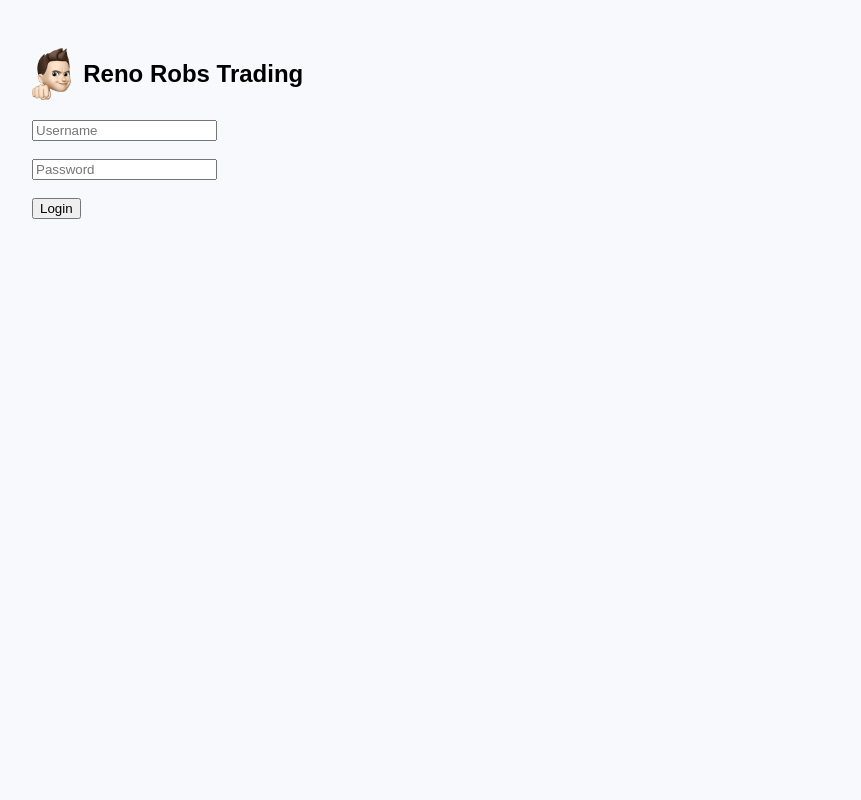
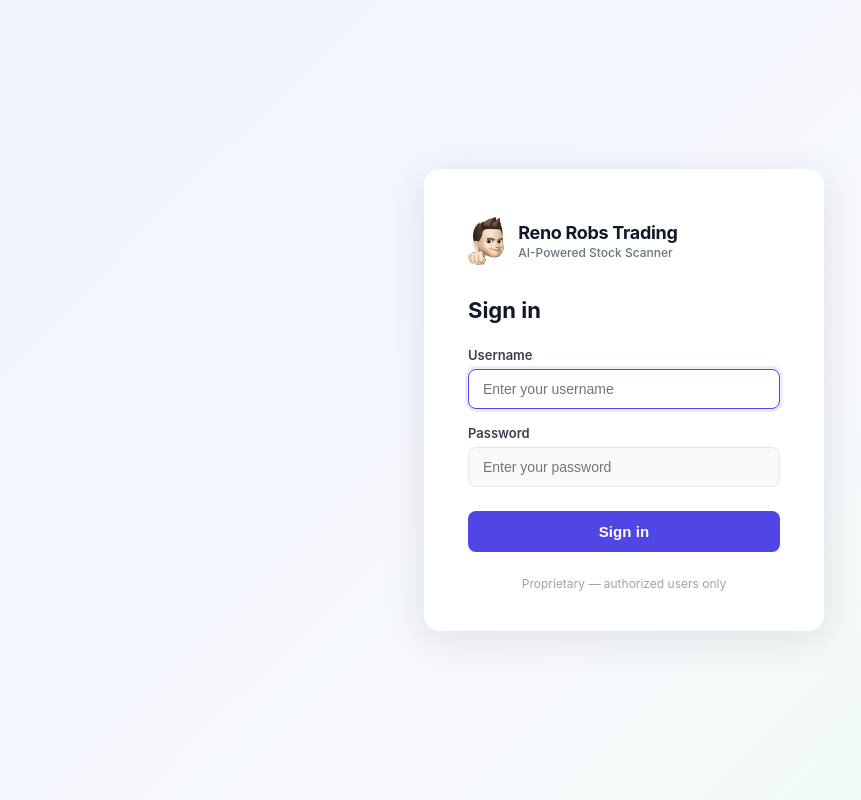
Before and after one commit to mboerner32/ai_trading_mvp, a FastAPI app: page /login in a window 1280 px wide. Shown: the whole page, without its empty margins (16-877 px from the left). Run offline with FastAPI, Linux system fonts and the light colour scheme.

Commit message:
redesign login page with professional centered card layout
- Centered card with soft gradient background
- Brand header with logo + tagline
- Labeled fields with focus ring styling
- Full-width indigo sign-in button with hover/active states
- Styled error box replacing plain red text

Co-Authored-By: Claude Sonnet 4.6 <noreply@anthropic.com>

```diff
--- a/templates/login.html
+++ b/templates/login.html
@@ -1,25 +1,166 @@
 <!DOCTYPE html>
 <html>
 <head>
-    <title>Login</title>
+    <title>Login – Reno Robs Trading</title>
     <link rel="icon" type="image/png" href="/static/logo.png">
+    <style>
+        *, *::before, *::after { box-sizing: border-box; }
+
+        body {
+            margin: 0;
+            font-family: -apple-system, BlinkMacSystemFont, "Segoe UI", Roboto, Arial, sans-serif;
+            background: linear-gradient(135deg, #f0f4ff 0%, #f7f9fc 60%, #edfbf5 100%);
+            min-height: 100vh;
+            display: flex;
+            align-items: center;
+            justify-content: center;
+        }
+
+        .login-card {
+            background: white;
+            width: 100%;
+            max-width: 400px;
+            border-radius: 16px;
+            box-shadow: 0 8px 40px rgba(0,0,0,0.10);
+            padding: 48px 44px 40px;
+        }
+
+        .brand {
+            display: flex;
+            align-items: center;
+            gap: 14px;
+            margin-bottom: 32px;
+        }
+
+        .brand img {
+            height: 48px;
+            width: auto;
+            border-radius: 8px;
+        }
+
+        .brand-text h1 {
+            margin: 0;
+            font-size: 18px;
+            font-weight: 700;
+            color: #111827;
+            letter-spacing: -0.3px;
+        }
+
+        .brand-text p {
+            margin: 2px 0 0;
+            font-size: 12px;
+            color: #6b7280;
+            font-weight: 500;
+        }
+
+        h2 {
+            margin: 0 0 24px;
+            font-size: 22px;
+            font-weight: 700;
+            color: #111827;
+        }
+
+        .field {
+            margin-bottom: 16px;
+        }
+
+        .field label {
+            display: block;
+            font-size: 13px;
+            font-weight: 600;
+            color: #374151;
+            margin-bottom: 6px;
+        }
+
+        .field input {
+            width: 100%;
+            padding: 11px 14px;
+            border: 1.5px solid #e5e7eb;
+            border-radius: 8px;
+            font-size: 14px;
+            color: #111827;
+            background: #fafafa;
+            outline: none;
+            transition: border-color 0.15s, box-shadow 0.15s;
+        }
+
+        .field input:focus {
+            border-color: #4f46e5;
+            box-shadow: 0 0 0 3px rgba(79,70,229,0.10);
+            background: white;
+        }
+
+        .error-box {
+            background: #fef2f2;
+            border: 1px solid #fecaca;
+            color: #dc2626;
+            padding: 10px 14px;
+            border-radius: 8px;
+            font-size: 13px;
+            font-weight: 500;
+            margin-bottom: 18px;
+        }
+
+        .login-btn {
+            width: 100%;
+            background: #4f46e5;
+            color: white;
+            border: none;
+            padding: 12px;
+            border-radius: 8px;
+            font-size: 15px;
+            font-weight: 600;
+            cursor: pointer;
+            margin-top: 8px;
+            transition: background 0.15s, transform 0.1s;
+            letter-spacing: 0.1px;
+        }
+
+        .login-btn:hover { background: #4338ca; }
+        .login-btn:active { transform: scale(0.99); }
+
+        .footer-note {
+            text-align: center;
+            margin-top: 24px;
+            font-size: 12px;
+            color: #9ca3af;
+        }
+    </style>
 </head>
-<body style="font-family:Arial; background:#f7f9fc; padding:40px;">
+<body>
 
-<div style="display:flex; align-items:center; gap:12px; margin-bottom:20px;">
-    <img src="/static/logo.png" alt="Logo" style="height:52px; width:auto; border-radius:6px;">
-    <h2 style="margin:0;">Reno Robs Trading</h2>
+<div class="login-card">
+
+    <div class="brand">
+        <img src="/static/logo.png" alt="Logo">
+        <div class="brand-text">
+            <h1>Reno Robs Trading</h1>
+            <p>AI-Powered Stock Scanner</p>
+        </div>
     </div>
 
+    <h2>Sign in</h2>
+
     {% if error %}
-<p style="color:red;">{{ error }}</p>
+    <div class="error-box">{{ error }}</div>
     {% endif %}
 
     <form method="post">
-    <input type="text" name="username" placeholder="Username" required><br><br>
-    <input type="password" name="password" placeholder="Password" required><br><br>
-    <button type="submit">Login</button>
+        <div class="field">
+            <label for="username">Username</label>
+            <input type="text" id="username" name="username"
+                   placeholder="Enter your username" required autofocus>
+        </div>
+        <div class="field">
+            <label for="password">Password</label>
+            <input type="password" id="password" name="password"
+                   placeholder="Enter your password" required>
+        </div>
+        <button type="submit" class="login-btn">Sign in</button>
     </form>
+
+    <div class="footer-note">Proprietary — authorized users only</div>
+</div>
 
 </body>
 </html>
```
Lines whose indentation alone changed are shown as unchanged.
